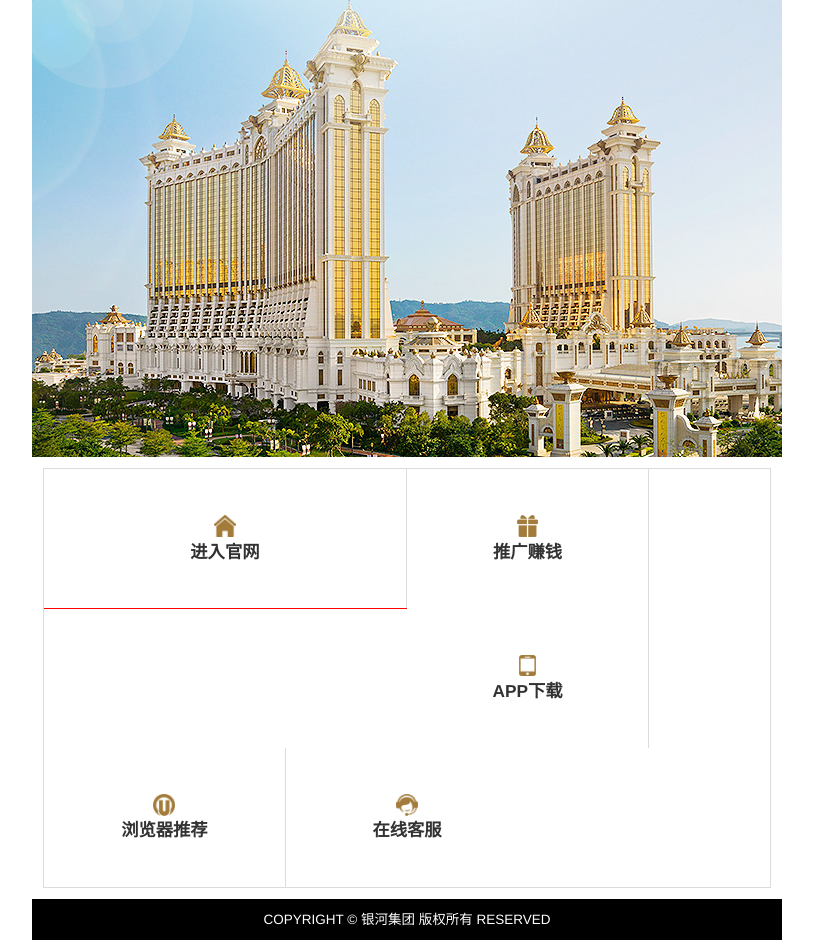
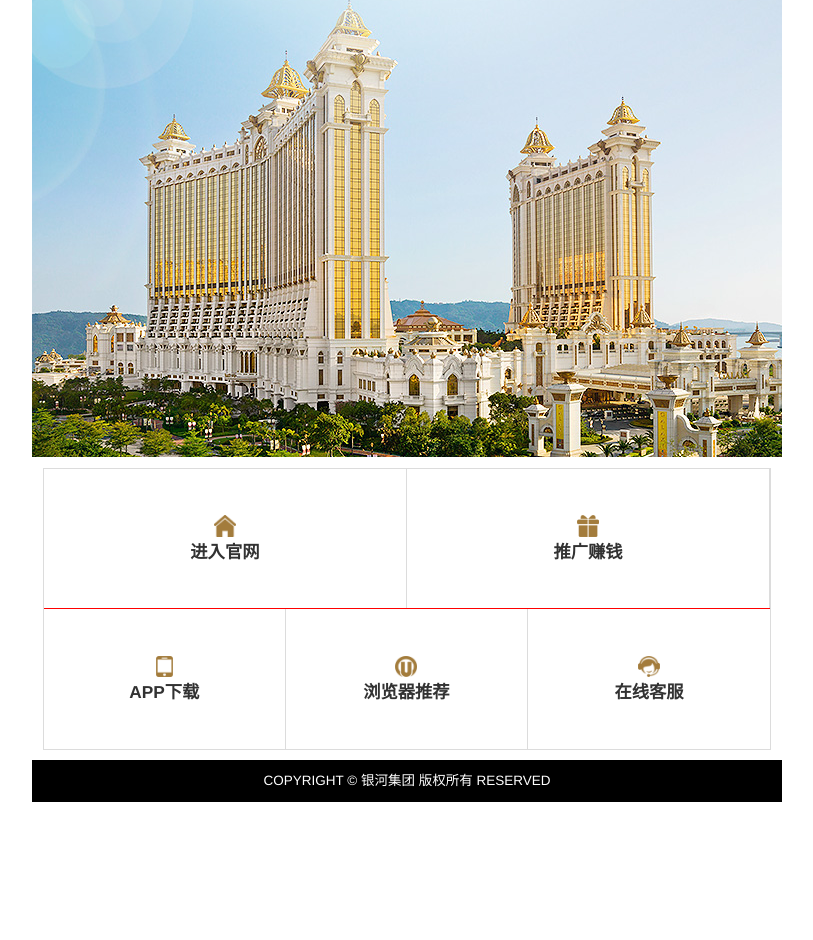
Before and after one commit to zenlin024/custom_test, a plain HTML site: page wap/index.html in a window 1280 px wide. Shown: the part 479-1419 px from the top of the page, without its empty margins (233-1046 px from the left). After the commit the page ends 1281 px from the top, so only its background shows below. Drawn offline with Linux system fonts and the light colour scheme.

Commit message:
Add files via upload
Signed-off-by: zenlin024 <110649872+zenlin024@users.noreply.github.com>

```diff
--- a/wap/css/style.css
+++ b/wap/css/style.css
@@ -39,7 +39,7 @@ img {
 	float: left;
 }
 #main .navi > li.li01,
-#main .navi > li.li02 {
+#main .navi > li.li022 {
 	width: 50%;
 }
 #main .navi > li.li02 {
@@ -231,6 +231,10 @@ img {
 	border-top: solid 1px red;
 } */
 
-.li01, .li02 {
-	border-bottom: solid 1px red;
+li.li01, li.li022 {
+    border-bottom: 1px solid red;
 }
+
+li.li022{
+	width: 50%;
+}
```
